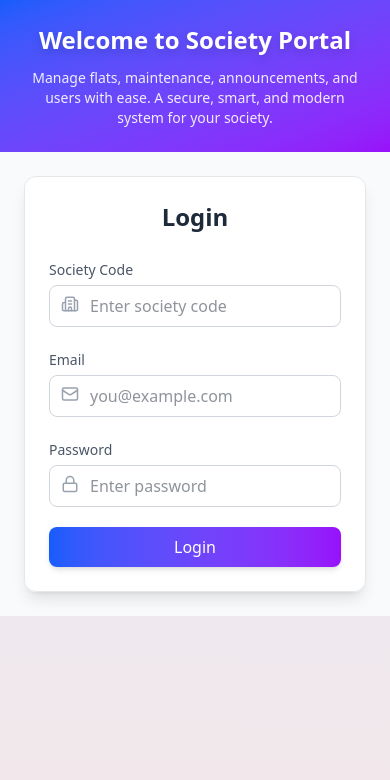
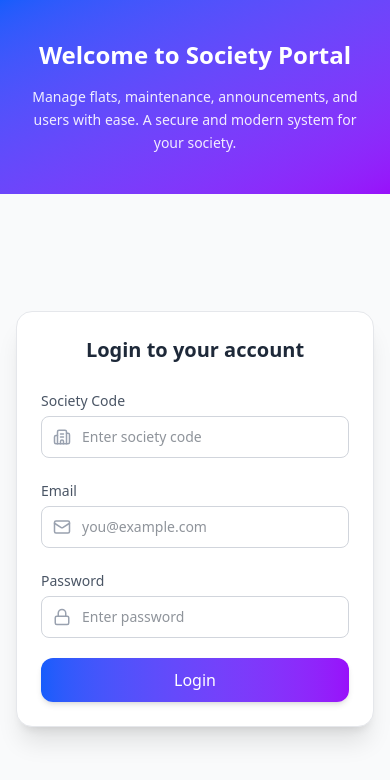
Before and after one commit to roshanchilap/Society-Frontend, a React (Vite) app: page /login in a window 390 px wide. Shown: the top 780 px of the page. Built offline with nearby package versions, Linux system fonts and the light colour scheme.

Commit message:
Updated couple of files

```diff
--- a/src/pages/Announcement/AnnouncementCard.jsx
+++ b/src/pages/Announcement/AnnouncementCard.jsx
@@ -7,7 +7,6 @@ export default function NoticeCard({
   isAdmin,
   onOpen,
 }) {
-  console.log("item", item);
   const formatDate = (dateStr) => {
     const d = new Date(dateStr);
     const day = String(d.getDate()).padStart(2, "0");
--- a/src/pages/Complaints/ComplaintCard.jsx
+++ b/src/pages/Complaints/ComplaintCard.jsx
@@ -13,8 +13,6 @@ export default function ComplaintCard({ item, onOpen, onEdit, onDelete }) {
   const role = useAuthStore((s) => s.role);
 
   const userId = user?._id?.toString();
-
-  console.log("role:", role, "userId:", userId, "createdBy:", item.createdBy);
 
   /* -----------------------------
      Helpers
--- a/src/pages/Dashboard/widgets/ClockWidget.jsx
+++ b/src/pages/Dashboard/widgets/ClockWidget.jsx
@@ -1,27 +1,11 @@
-import { useEffect, useState } from "react";
-
 export default function ClockWidget() {
-  const [time, setTime] = useState("");
-
-  useEffect(() => {
-    const updateClock = () => {
-      const now = new Date();
-      const formatted = now.toLocaleTimeString([], {
-        hour: "2-digit",
-        minute: "2-digit",
-        second: "2-digit",
-      });
-      setTime(formatted);
-    };
-
-    updateClock();
-    const interval = setInterval(updateClock, 1000);
-    return () => clearInterval(interval);
-  }, []);
+  const h = new Date().getHours();
+  const msg =
+    h < 12 ? "Good morning" : h < 18 ? "Good afternoon" : "Good evening";
 
   return (
-    <div className="text-sm font-medium text-gray-700 min-w-[80px] text-right">
-      {time}
+    <div className="text-sm font-medium text-gray-700">
+      {msg}
     </div>
   );
 }
--- a/src/pages/Dashboard/widgets/StatCard.jsx
+++ b/src/pages/Dashboard/widgets/StatCard.jsx
@@ -1,7 +1,8 @@
-export default function StatCard({ label, value, Icon, bg, iconBg }) {
+export default function StatCard({ label, value, Icon, bg, iconBg, onClick }) {
   return (
     <div
-      className={`p-4 sm:p-5 rounded-xl shadow-sm hover:shadow-md transition-all ${bg}`}
+      className={`p-4 sm:p-5 rounded-xl shadow-sm hover:shadow-md transition-all cursor-pointer ${bg}`}
+      onClick={onClick}
     >
       <div className="flex items-center justify-between gap-4">
         <div>
--- a/src/pages/Flat/FlatList.jsx
+++ b/src/pages/Flat/FlatList.jsx
@@ -314,6 +314,19 @@ export default function FlatList() {
       {processedFlats.length === 0 && (
         <p className="text-gray-600">No flats found.</p>
       )}
+        {/* COUNT BAR */}
+          <div className="flex flex-wrap items-center justify-between gap-2 mb-4">
+            <div className="text-sm text-gray-600">
+              Count: {" "}
+              <span className="font-medium text-gray-800">
+                {paginatedFlats.length}
+              </span>{" "}
+            </div>
+
+            <div className="text-sm text-gray-500">
+              Page {page} of {totalPages}
+            </div>
+          </div>
 
       <div className="grid grid-cols-1 sm:grid-cols-2 md:grid-cols-3 lg:grid-cols-4 gap-6">
         {paginatedFlats.map((flat) => (
--- a/src/pages/Login.jsx
+++ b/src/pages/Login.jsx
@@ -15,7 +15,7 @@ export default function Login() {
   });
 
   const [errors, setErrors] = useState({});
-  const [loading, setLoading] = useState(false); // NEW
+  const [loading, setLoading] = useState(false);
 
   const validate = () => {
     let e = {};
@@ -37,7 +37,7 @@ export default function Login() {
     e.preventDefault();
     if (!validate()) return;
 
-    setLoading(true); // start loading
+    setLoading(true);
     try {
       await login(form.societyCode, form.email, form.password);
       toast.success("Login successful");
@@ -46,33 +46,30 @@ export default function Login() {
       const message = err?.response?.data?.message || "Login failed";
       toast.error(message);
     } finally {
-      setLoading(false); // stop loading
+      setLoading(false);
     }
   };
 
   return (
-    <div className="min-h-screen flex flex-col md:grid md:grid-cols-2">
-      {/* Left Section */}
-      <div className="flex items-center justify-center bg-gradient-to-br from-blue-600 to-purple-600 p-6 sm:p-8">
+    <div className="min-h-screen grid grid-rows-[auto_1fr] md:grid-rows-1 md:grid-cols-2">
+      {/* LEFT – HERO */}
+      <div className="flex items-center justify-center bg-gradient-to-br from-blue-600 to-purple-600 px-6 py-10 md:p-12">
         <div className="text-white max-w-md text-center md:text-left">
-          <h1 className="text-2xl sm:text-3xl md:text-4xl font-extrabold mb-3 md:mb-4 drop-shadow-lg">
+          <h1 className="text-2xl sm:text-3xl md:text-4xl font-extrabold mb-4 leading-tight">
             Welcome to Society Portal
           </h1>
-          <p className="text-sm sm:text-base md:text-lg opacity-90">
-            Manage flats, maintenance, announcements, and users with ease. A
-            secure, smart, and modern system for your society.
+          <p className="text-sm sm:text-base opacity-90 leading-relaxed">
+            Manage flats, maintenance, announcements, and users with ease.
+            A secure and modern system for your society.
           </p>
         </div>
       </div>
 
-      {/* Right Section (Login Card) */}
-      <div className="flex items-center justify-center p-6 sm:p-8 bg-gray-50">
-        <div
-          className="w-full max-w-md bg-white/90 backdrop-blur-xl p-6 sm:p-8 rounded-xl
-          shadow-lg border border-gray-200 animate-fadeIn"
-        >
-          <h2 className="text-2xl sm:text-3xl font-bold text-center mb-6 sm:mb-8 text-gray-800">
-            Login
+      {/* RIGHT – LOGIN CARD */}
+      <div className="flex items-center justify-center bg-gray-50 px-4 py-10">
+        <div className="w-full max-w-md bg-white p-6 sm:p-8 rounded-2xl shadow-xl border border-gray-200">
+          <h2 className="text-xl sm:text-2xl font-bold text-center mb-6 text-gray-800">
+            Login to your account
           </h2>
 
           <form onSubmit={handleLogin} className="space-y-5">
@@ -83,7 +80,7 @@ export default function Login() {
               </label>
               <div className="relative mt-1">
                 <Building2
-                  className="absolute left-3 top-2.5 text-gray-400"
+                  className="absolute left-3 top-3 text-gray-400"
                   size={18}
                 />
                 <input
@@ -92,7 +89,8 @@ export default function Login() {
                   onChange={(e) =>
                     setForm({ ...form, societyCode: e.target.value })
                   }
-                  className={`w-full pl-10 pr-3 py-2 sm:py-3 border rounded-lg bg-white
+                  className={`w-full pl-10 pr-3 py-2.5 sm:py-3 text-sm sm:text-base
+                    border rounded-lg bg-white
                     focus:ring-2 focus:ring-blue-400 focus:outline-none
                     ${
                       errors.societyCode ? "border-red-500" : "border-gray-300"
@@ -109,17 +107,22 @@ export default function Login() {
 
             {/* Email */}
             <div>
-              <label className="text-sm font-medium text-gray-600">Email</label>
+              <label className="text-sm font-medium text-gray-600">
+                Email
+              </label>
               <div className="relative mt-1">
                 <Mail
-                  className="absolute left-3 top-2.5 text-gray-400"
+                  className="absolute left-3 top-3 text-gray-400"
                   size={18}
                 />
                 <input
                   type="email"
                   value={form.email}
-                  onChange={(e) => setForm({ ...form, email: e.target.value })}
-                  className={`w-full pl-10 pr-3 py-2 sm:py-3 border rounded-lg bg-white
+                  onChange={(e) =>
+                    setForm({ ...form, email: e.target.value })
+                  }
+                  className={`w-full pl-10 pr-3 py-2.5 sm:py-3 text-sm sm:text-base
+                    border rounded-lg bg-white
                     focus:ring-2 focus:ring-blue-400 focus:outline-none
                     ${errors.email ? "border-red-500" : "border-gray-300"}`}
                   placeholder="you@example.com"
@@ -137,7 +140,7 @@ export default function Login() {
               </label>
               <div className="relative mt-1">
                 <Lock
-                  className="absolute left-3 top-2.5 text-gray-400"
+                  className="absolute left-3 top-3 text-gray-400"
                   size={18}
                 />
                 <input
@@ -146,25 +149,35 @@ export default function Login() {
                   onChange={(e) =>
                     setForm({ ...form, password: e.target.value })
                   }
-                  className={`w-full pl-10 pr-3 py-2 sm:py-3 border rounded-lg bg-white
+                  className={`w-full pl-10 pr-3 py-2.5 sm:py-3 text-sm sm:text-base
+                    border rounded-lg bg-white
                     focus:ring-2 focus:ring-blue-400 focus:outline-none
-                    ${errors.password ? "border-red-500" : "border-gray-300"}`}
+                    ${
+                      errors.password ? "border-red-500" : "border-gray-300"
+                    }`}
                   placeholder="Enter password"
                 />
               </div>
               {errors.password && (
-                <p className="text-red-500 text-xs mt-1">{errors.password}</p>
+                <p className="text-red-500 text-xs mt-1">
+                  {errors.password}
+                </p>
               )}
             </div>
 
-            {/* Button */}
+            {/* Submit */}
             <button
               type="submit"
               disabled={loading}
-              className={`w-full flex items-center justify-center bg-gradient-to-r from-blue-600 to-purple-600
-                         text-white py-2 sm:py-3 rounded-lg font-medium shadow-md
-                         hover:shadow-lg transition-all
-                         ${loading ? "opacity-70 cursor-not-allowed" : "hover:opacity-90"}`}
+              className="
+                w-full flex items-center justify-center
+                bg-gradient-to-r from-blue-600 to-purple-600
+                text-white py-2.5 sm:py-3
+                rounded-xl font-medium
+                shadow-md hover:shadow-lg
+                transition-all active:scale-[0.98]
+                disabled:opacity-70 disabled:cursor-not-allowed
+              "
             >
               {loading ? (
                 <svg
@@ -180,12 +193,12 @@ export default function Login() {
                     r="10"
                     stroke="currentColor"
                     strokeWidth="4"
-                  ></circle>
+                  />
                   <path
                     className="opacity-75"
                     fill="currentColor"
                     d="M4 12a8 8 0 018-8v4l3-3-3-3v4a8 8 0 00-8 8h4z"
-                  ></path>
+                  />
                 </svg>
               ) : null}
               {loading ? "Logging in..." : "Login"}
--- a/src/pages/Users/UserList.jsx
+++ b/src/pages/Users/UserList.jsx
@@ -361,6 +361,20 @@ export default function UserList() {
             <p className="text-gray-600 mt-6">No users found.</p>
           ) : (
             <>
+            {/* COUNT BAR */}
+          <div className="flex flex-wrap items-center justify-between gap-2 mb-4">
+            <div className="text-sm text-gray-600">
+              Count: {" "}
+              <span className="font-medium text-gray-800">
+                {paginatedUsers.length}
+              </span>{" "}
+            </div>
+
+            <div className="text-sm text-gray-500">
+              Page {page} of {totalPages}
+            </div>
+          </div>
+
               <div className="grid grid-cols-1 sm:grid-cols-2 md:grid-cols-3 lg:grid-cols-4 gap-6 mt-6">
                 {paginatedUsers.map((u) => (
                   <UserCard
```
Also changed, not shown: src/components/Sidebar.jsx (+26 -15 lines), src/layouts/DashboardLayout.jsx (+57 -24 lines), src/pages/Announcement/AnnouncementList.jsx (+7 -4 lines), src/pages/Dashboard/AdminDashboard.jsx (+7 -0 lines), src/pages/Maintenance/MaintenanceList.jsx (+16 -0 lines).
